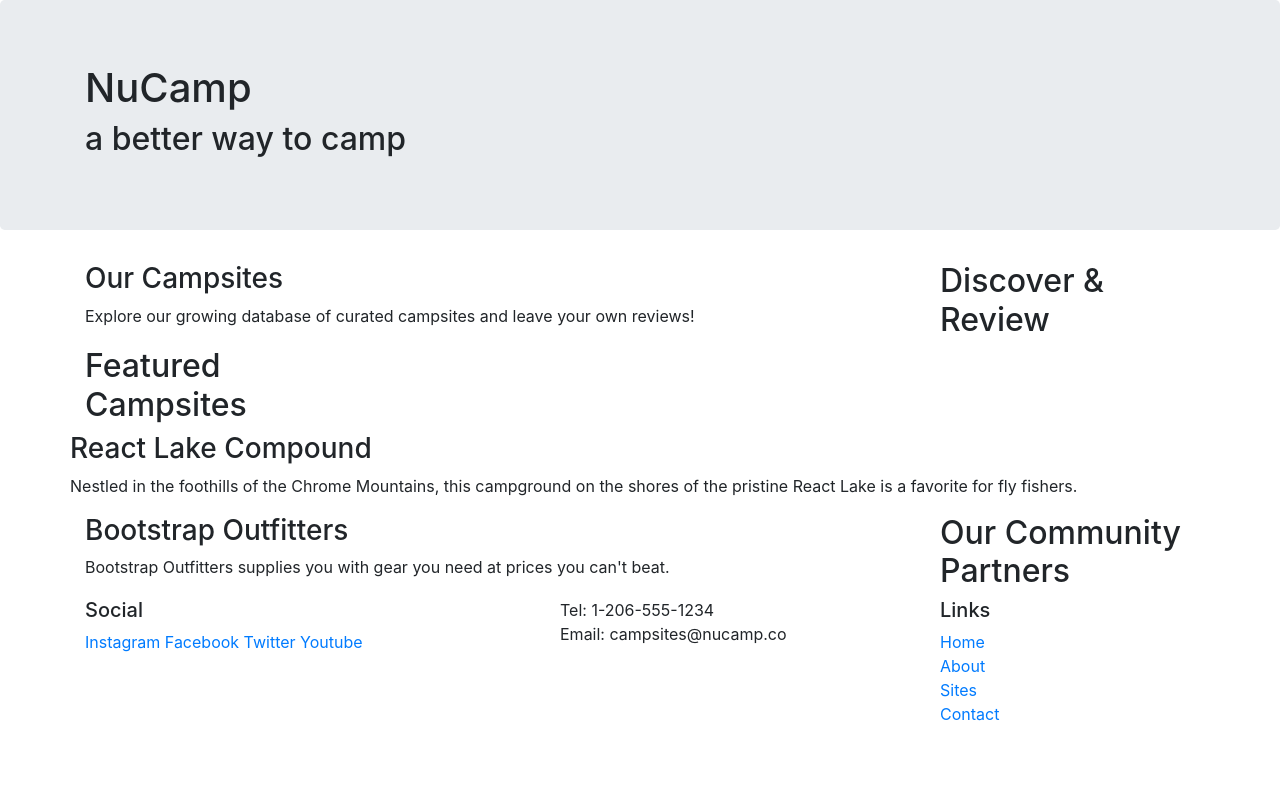
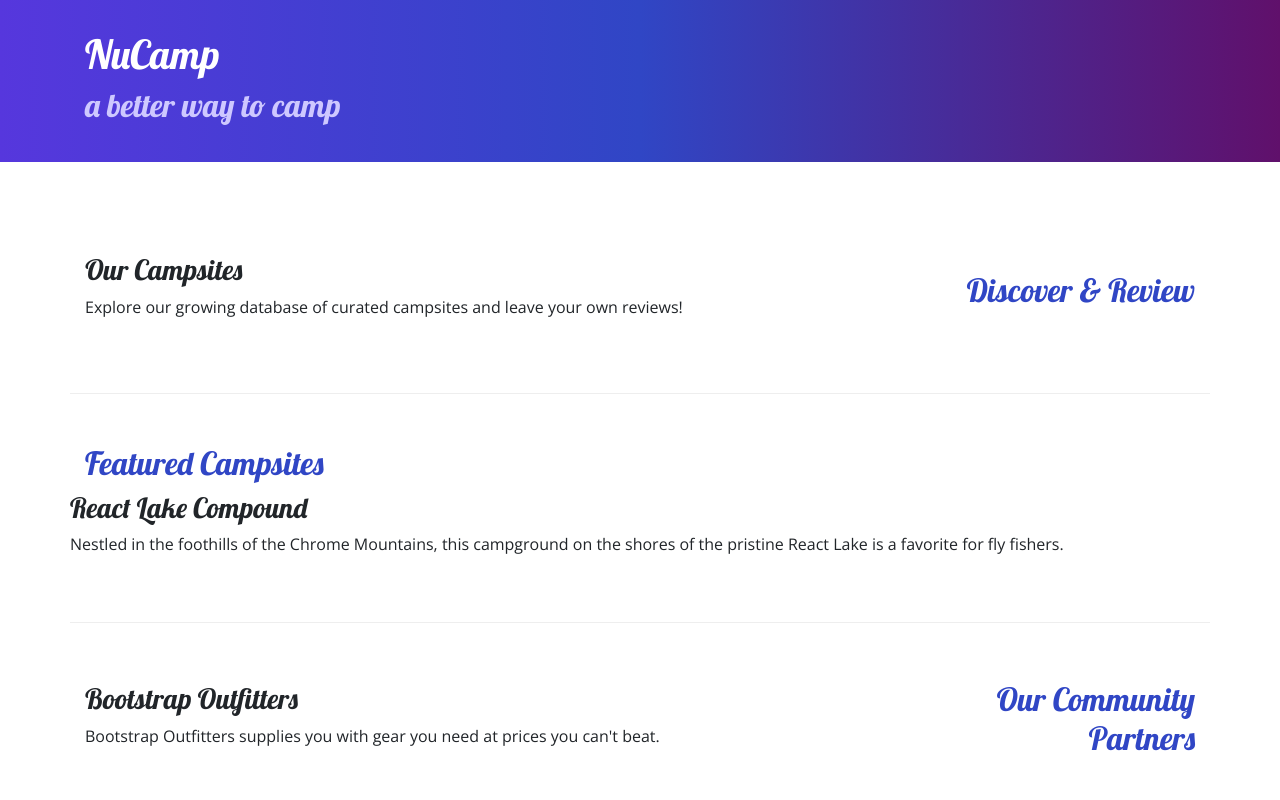
Before and after one commit to Jon-Bailey/nucamp-bootstrap, a website: page index.html in a window 1280 px wide. Shown: the top 800 px of the page. Drawn offline with nearby package versions, Linux system fonts and the light colour scheme.

Commit message:
Adding Custom Styles

```diff
--- /dev/null
+++ b/css/styles.css
@@ -0,0 +1,32 @@
+body {
+    font-family: "Open Sans", sans-serif;
+}
+
+h1, h2, h3 {
+    font-family: "Lobster", cursive;
+}
+
+h2 {
+    color: #3046C5;
+}
+
+header h2 {
+    color: #CEC8FF;
+}
+
+footer {
+    background-image: linear-gradient(#CEC8FF , white);
+    padding: 20px 0;
+}
+
+.jumbotron {
+    padding: 30px;
+    background-image: linear-gradient(to right, #5637DD, #3046C5, #60106B);
+    color: white;
+}
+
+.row-content {
+    padding: 50px 0;
+    border-bottom: 1px ridge;
+    min-height: 200px;
+}
--- a/index.html
+++ b/index.html
@@ -9,10 +9,17 @@
       rel="stylesheet"
       href="node_modules/bootstrap/dist/css/bootstrap.min.css"
     />
+    <!-- Additional CSS must be placed after Bootstrap CSS -->
+    <link
+      rel="stylesheet"
+      href="https://fonts.googleapis.com/css?family=Lobster|Open+Sans"
+    />
+    <link rel="stylesheet" href="css/styles.css" />
+
     <title>NuCamp: A Better Way To Camp</title>
   </head>
   <body>
-    <header class="jumbotron">
+    <header class="jumbotron jumbotron-fluid">
       <div class="container">
         <div class="row">
           <div class="col">
@@ -24,9 +31,9 @@
     </header>
 
     <div class="container">
-      <div class="row">
+      <div class="row row-content align-items-center">
         <div class="col-sm-4 order-sm-last col-md-3">
-          <h2>Discover & Review</h2>
+          <h2 class="text-sm-right">Discover & Review</h2>
         </div>
         <div class="col">
           <h3>Our Campsites</h3>
@@ -37,7 +44,7 @@
         </div>
       </div>
 
-      <div class="row">
+      <div class="row row-content align-items-center">
         <div class="col-sm-4 col-md-3">
           <h2>Featured Campsites</h2>
         </div>
@@ -50,9 +57,9 @@
         </div>
       </div>
 
-      <div class="row">
+      <div class="row row-content align-items-center">
         <div class="col-sm-4 order-sm-last col-md-3">
-          <h2>Our Community Partners</h2>
+          <h2 class="text-sm-right">Our Community Partners</h2>
         </div>
         <div class="col">
           <h3>Bootstrap Outfitters</h3>
@@ -69,21 +76,21 @@
         <div class="row">
           <div class="col-sm-4 col-md-2 order-1">
             <h5>Links</h5>
-            <ul class=list-unstyled>
+            <ul class="list-unstyled">
               <li><a href="#">Home</a></li>
               <li><a href="#">About</a></li>
               <li><a href="#">Sites</a></li>
               <li><a href="#">Contact</a></li>
             </ul>
           </div>
-          <div class="col-6 col-sm-5">
+          <div class="col-6 col-sm-5 text-center">
             <h5>Social</h5>
             <a href="http://instagram.com/">Instagram</a>
             <a href="http://facebook.com/">Facebook</a>
             <a href="http://twitter.com/">Twitter</a>
             <a href="http://youtube.com/">Youtube</a>
           </div>
-          <div class="col-sm-4">
+          <div class="col-sm-4 text-center">
             Tel: 1-206-555-1234 <br />
             Email: campsites@nucamp.co
           </div>
```
